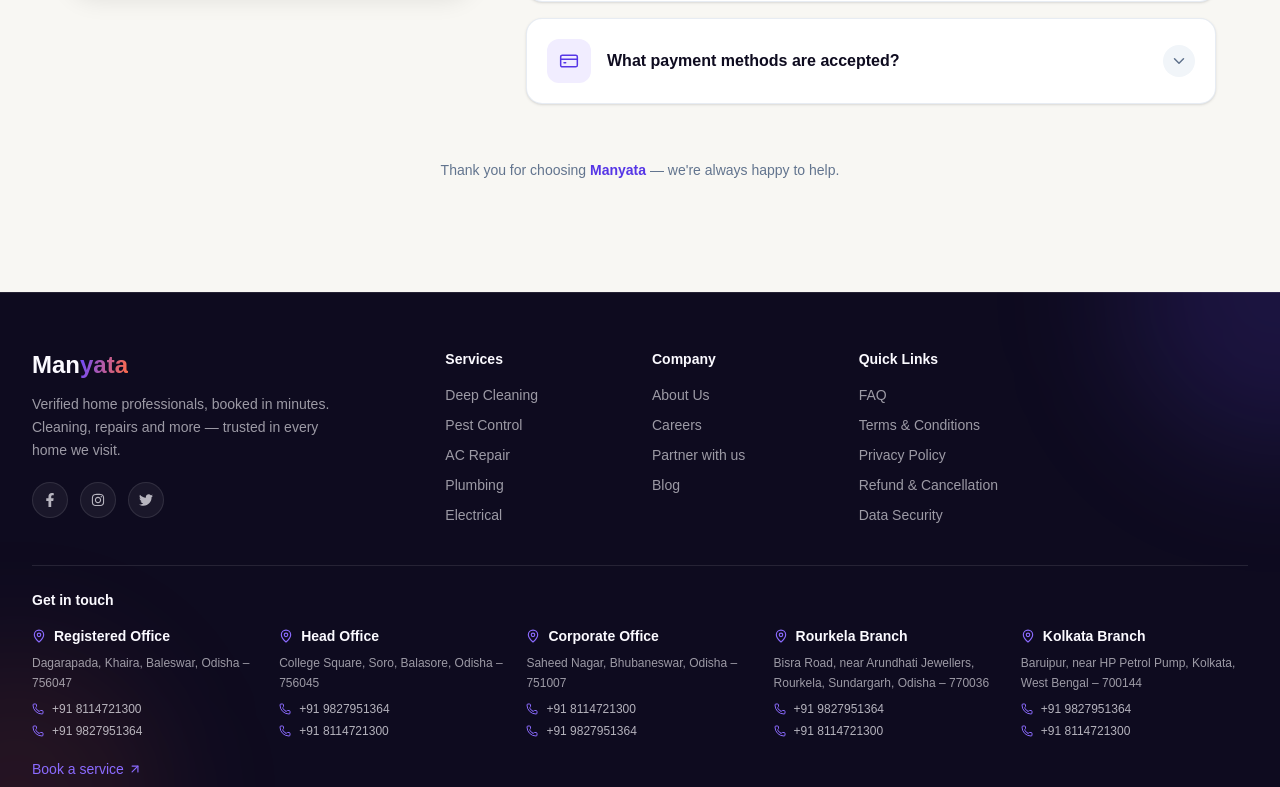
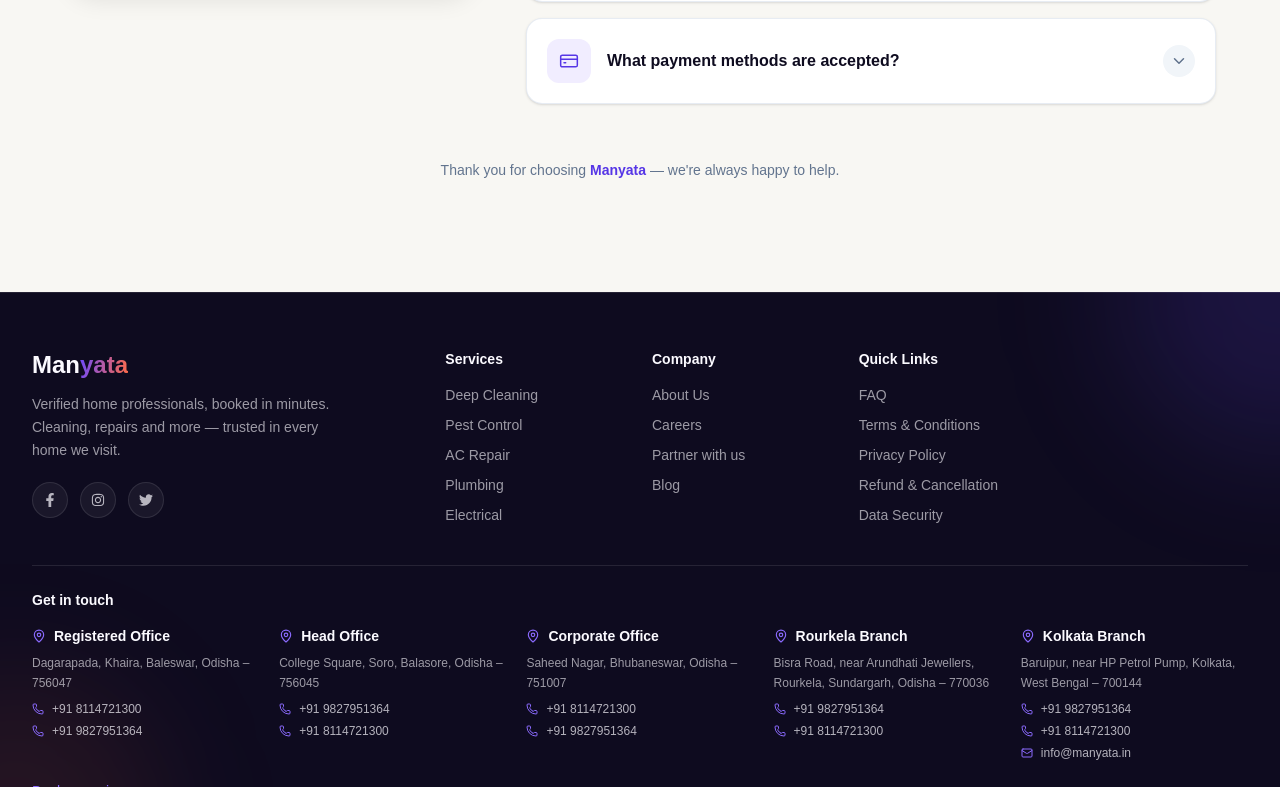
Before and after one commit to FirstTrackSolutionProjects/Manyata.in-Kaamlink_Updated, a React (Vite) app: page / in a window 1280 px wide. Shown: the part 11213-12000 px from the top of the page. Built offline with nearby package versions, Linux system fonts and the light colour scheme; no server answers.

Commit message:
Add Kolkata branch email

```diff
--- a/src/components/Footer.jsx
+++ b/src/components/Footer.jsx
@@ -1,6 +1,6 @@
 
 import { Link } from "react-router-dom";
-import { Phone, ArrowUpRight, MapPin } from "lucide-react";
+import { Mail, Phone, ArrowUpRight, MapPin } from "lucide-react";
 import { FaFacebookF, FaInstagram, FaTwitter } from "react-icons/fa";
 
 const SERVICE_LINKS = [
@@ -57,6 +57,7 @@ const OFFICE_LOCATIONS = [
     name: "Kolkata Branch",
     address: "Baruipur, near HP Petrol Pump, Kolkata, West Bengal – 700144",
     phones: ["+91 9827951364", "+91 8114721300"],
+    email: "info@manyata.in",
   },
 ];
 
@@ -180,6 +181,12 @@ export default function Footer() {
                       {phone}
                     </a>
                   ))}
+                {office.email && (
+                  <a href={`mailto:${office.email}`} className="flex items-center gap-2 break-all text-xs text-ivory/70 transition-colors hover:text-ivory">
+                    <Mail size={12} className="shrink-0 text-brand-400" />
+                    {office.email}
+                  </a>
+                )}
                 </div>
               </section>
             ))}
```
